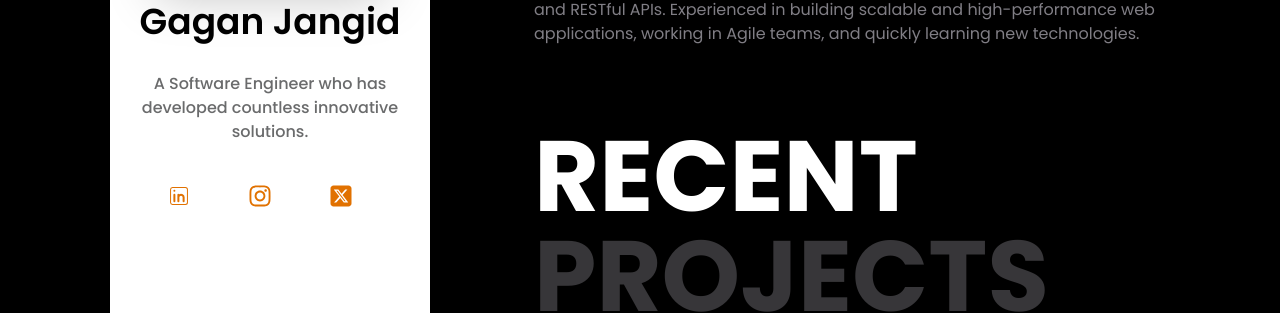
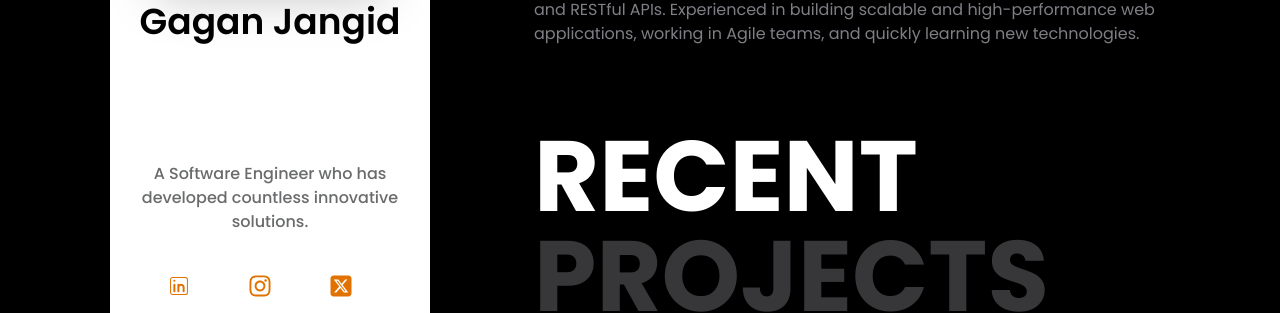
Before and after one commit to Gaganjangid73/Gagan-Portifolio, a React (Vite) app: page / in a window 1280 px wide. Shown: the part 406-719 px from the top of the page. Built offline with nearby package versions, Linux system fonts and the light colour scheme.

Commit message:
slidar update

```diff
--- a/src/Component/slidebar.jsx
+++ b/src/Component/slidebar.jsx
@@ -17,7 +17,7 @@ const Slidebar = () => {
       <h1 className=" text-center text-4xl font-semibold mt-5 font-sans">
         Gagan Jangid
       </h1>
-      <h2 className="text-center mt-[30px] font-sans font-medium text-[#6A6B6C]">
+      <h2 className="text-center mt-30 font-sans font-medium text-[#6A6B6C]">
         A Software Engineer who has developed countless innovative solutions.
       </h2>
       <div className=" flex items-center justify-evenly text-2xl text-amber-600 mt-10 w-[300px]">
```
